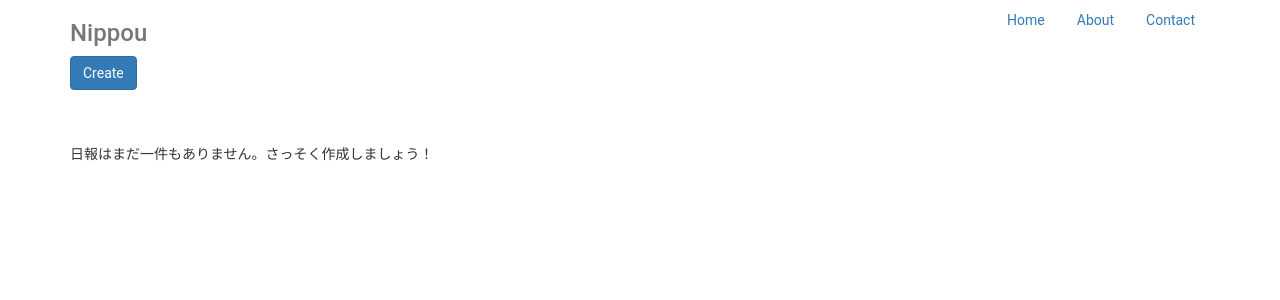
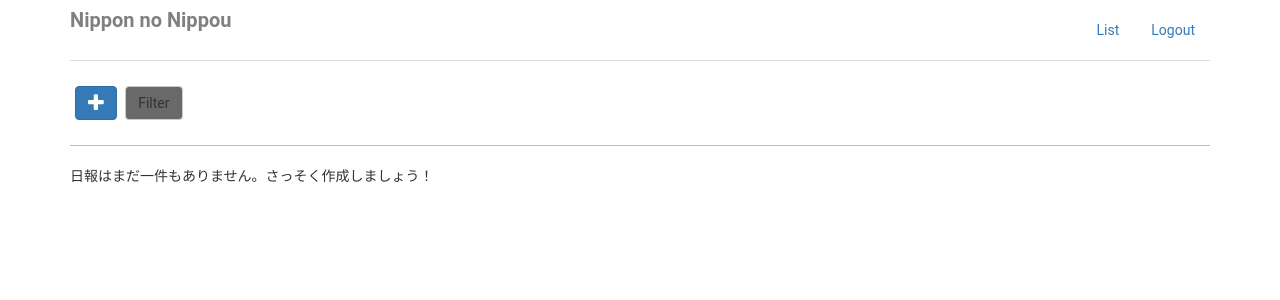
Before and after one commit to OwenReece/nippou, a Django app: page /nippou/document/ in a window 1280 px wide. Shown: the top 300 px of the page. Run offline with Django 3.2, Linux system fonts and the light colour scheme; the visitor is signed in with stand-in values (Sample User, id 1); data that the repository does not hold is empty; some libraries are stand-ins or nearby versions.

Commit message:
implements must feature

```diff
--- a/nippou/nippou_app/models.py
+++ b/nippou/nippou_app/models.py
@@ -5,7 +5,7 @@ from django.db import models
 # Create your models here.
 class Nippou(models.Model):
     title = models.CharField(max_length=200)
-    body = models.TextField()
+    body = models.TextField(blank=True)
     owner = models.CharField(max_length=200)
     created_at = models.DateTimeField(auto_now_add=True)
     updated_at = models.DateTimeField(auto_now=True)
--- a/nippou/nippou_app/static/nippou_app/css/index.css
+++ b/nippou/nippou_app/static/nippou_app/css/index.css
@@ -1,3 +1,47 @@
 body {
     font-family: "Roboto","Helvetica Neue",Helvetica,Arial,sans-serif;
 }
+
+.header {
+    margin-bottom:20px;
+    border-bottom: 1px solid gainsboro;
+    line-height:40px;
+}
+
+a.text-muted {
+    font-weight: bold;
+    color: gray;
+    text-decoration: none;
+    font-size:20px;
+}
+
+a.text-muted:hover {
+    color: #244363;
+}
+
+.func-button {
+    font-size: 20px;
+    margin:5px;
+}
+
+hr {
+    border-top: 1px solid burlywood;
+}
+
+.form-control{
+    border: 1px solid silver;
+}
+
+.nippou {
+    border-bottom: 1px solid silver;
+}
+
+.btn.btn-default {
+    background-color: dimgray;
+}
+
+.show-title {
+    font-size: 20px;
+    padding-left: 18px;
+    padding-right: 18px;
+}
--- /dev/null
+++ b/nippou/nippou_app/static/nippou_app/js/index.js
@@ -0,0 +1,4 @@
+$(function(){
+    //tooltip
+    $(".func-button").tooltip();
+})
--- a/nippou/nippou_app/templates/nippou_app/base.html
+++ b/nippou/nippou_app/templates/nippou_app/base.html
@@ -33,7 +33,7 @@
     </div> <!-- /container -->
 
     <!-- IE10 viewport hack for Surface/desktop Windows 8 bug -->
-    <script src="../../assets/js/ie10-viewport-bug-workaround.js"></script>
+    <script src="{% static 'nippou_app/js/index.js' %}"></script>
     {% block bodyscript %}{% endblock %}
 </body>
 </html>
--- /dev/null
+++ b/nippou/nippou_app/templates/nippou_app/includes/nav_editor.html
@@ -0,0 +1,14 @@
+{% block nav %}
+<div class="header clearfix">
+    <nav>
+        <ul class="nav nav-pills pull-right">
+            <li role="presentation"><a href="{% url 'nippou_app.views.view' %}">List</a></li>
+            {% if nippou and is_own %}
+                <li role="presentation"><a href="{% url 'nippou_app.views.delete' nippou.id %}" style="color:#d9534f;">Delete</a></li>
+            {% endif %}
+            <li role="presentation"><a href="{% url 'nippou_app.views.logout' %}">Logout</a></li>
+        </ul>
+    </nav>
+    <a href="/nippou/" class="text-muted">Nippon no Nippou</a>
+</div>
+{% endblock %}
--- a/nippou/nippou_app/templates/nippou_app/includes/nav_index.html
+++ b/nippou/nippou_app/templates/nippou_app/includes/nav_index.html
@@ -7,6 +7,5 @@
             <li role="presentation"><a href="#">Contact</a></li>
         </ul>
     </nav>
-    <h3 class="text-muted">Nippou</h3>
 </div>
 {% endblock %}
--- /dev/null
+++ b/nippou/nippou_app/templates/nippou_app/view.html
@@ -0,0 +1,46 @@
+{% extends "nippou_app/base.html" %}
+
+{% block headerscript %}
+<script>
+    var LOGIN_USER = "{{ user.username }}";
+    $(function(){
+        $("#user-filter").click(function(){
+            $(".nippou").each(function(){
+                if($(this).data("owner") != LOGIN_USER){
+                    $(this).fadeToggle();
+                }
+            })
+        })
+    })
+</script>
+{% endblock %}
+
+{% block nav %}
+    {% include "nippou_app/includes/nav_editor.html" %}
+{% endblock %}
+
+{% block content %}
+    <form method="post" action="{% url 'nippou_app.views.view' %}">
+        <button class="btn btn-primary func-button" type="submit" title="create nippou" data-placement="right">
+            <i class="fa fa-plus"></i>
+        </button>
+        <button id="user-filter" class="btn btn-default" type="button">
+            Filter
+        </button>
+        {% csrf_token %}
+    </form>
+    <hr/>
+    {% if nippous %}
+        {% for n in nippous %}
+            <div class="nippou" data-owner="{{ n.owner }}">
+                <h3 ><a href="/nippou/document/{{ n.id }}/" target="_blank">{{ n.title }}</a></h3>
+                <span>{{ n.owner }} </span>&nbsp;&nbsp;&nbsp;<span>{{ n.created_at | date:"Y/m/d H:i:s" }}</span>
+            </div>
+        {% endfor %}
+    {% else %}
+        日報はまだ一件もありません。さっそく作成しましょう！
+    {% endif %}
+
+{% endblock %}
+
+{% block bodyscript %}{% endblock %}
--- a/nippou/nippou_app/templates/nippou_app/viewer.html
+++ /dev/null
@@ -1,30 +0,0 @@
-{% extends "nippou_app/base.html" %}
-
-{% block headerscript %}{% endblock %}
-
-{% block nav %}
-    {% include "nippou_app/includes/nav_index.html" %}
-{% endblock %}
-
-{% block content %}
-    <form method="post" action="{% url 'nippou_app.views.viewer' %}">
-        {% csrf_token %}
-        <button class="btn btn-primary" type="submit">Create</button>
-    </form>
-    <br/><br/>
-
-    {% if nippous %}
-        {% for n in nippous %}
-            <h2>
-                <a href="/nippou/document/{{ n.id }}/">
-                    {{ n.title }}
-                </a>
-            </h2>
-        {% endfor %}
-    {% else %}
-        日報はまだ一件もありません。さっそく作成しましょう！
-    {% endif %}
-
-{% endblock %}
-
-{% block bodyscript %}{% endblock %}
--- a/nippou/nippou_app/urls.py
+++ b/nippou/nippou_app/urls.py
@@ -3,8 +3,10 @@ from . import views
 
 urlpatterns = [
     url(r"^$", views.index, name="index"),
-    url(r"^document/(?P<nippou_id>[0-9]+)/", views.editor, name="edit"),
-    url(r"^document/", views.viewer, name="view"),
+    url(r"^document/(?P<nippou_id>[0-9]+)/edit", views.edit, name="edit"),
+    url(r"^document/(?P<nippou_id>[0-9]+)/delete", views.delete, name="delete"),
+    url(r"^document/(?P<nippou_id>[0-9]+)/", views.detail, name="detail"),
+    url(r"^document/", views.view, name="view"),
     url('^registration/login', views.login, name="login"),
     url('^registration/logout', views.logout, name="logout"),
 ]
--- a/nippou/nippou_app/views.py
+++ b/nippou/nippou_app/views.py
@@ -4,6 +4,7 @@ from django.shortcuts import render, redirect
 from django.contrib.auth.models import User
 import django.contrib.auth as auth
 from django.contrib.auth.decorators import login_required
+from django.forms import ModelForm
 from . import models
 
 
@@ -60,18 +61,56 @@ def logout(request):
     return index(request)
 
 @login_required()
-def viewer(request):
+def view(request):
     if request.method == "GET":
-        nippous = models.Nippou.objects.all()
-        return render(request, "nippou_app/viewer.html", {"nippous": nippous})
+        nippous = models.Nippou.objects.all().order_by("-created_at")
+        return render(request, "nippou_app/view.html", {"nippous": nippous})
     else:
         today = datetime.now().strftime("%Y/%m/%d")
         username = request.user.username
         n = models.Nippou(title=today, body="", owner=username)
         n.save()
-        return redirect("/nippou/document/{0}/".format(n.id))
+        return redirect("/nippou/document/{0}/edit".format(n.id))
+
 
 @login_required()
-def editor(request, nippou_id):
+def detail(request, nippou_id):
     nippou = models.Nippou.objects.get(pk=nippou_id)
-    return render(request, "nippou_app/editor.html", {"nippou": nippou})
+    is_own = (nippou.owner == request.user.username)
+    return render(request, "nippou_app/detail.html", {"nippou": nippou, "is_own": is_own})
+
+
+@login_required()
+def edit(request, nippou_id):
+    nippou = models.Nippou.objects.get(pk=nippou_id)
+    is_own = (nippou.owner == request.user.username)
+    show_nippou = lambda r, m="":  render(r, "nippou_app/edit.html", {"nippou": nippou, "is_own": is_own, "message": m})
+
+    if not is_own:
+        return redirect("/nippou/document/{0}/".format(nippou.id))
+
+    if request.method == "GET":
+        return show_nippou(request)
+    elif request.method == "POST":
+        class NippouForm(ModelForm):
+            class Meta:
+                model = models.Nippou
+                fields = ["title", "body"]
+
+        f = NippouForm(request.POST, instance=nippou)
+        if f.is_valid():
+            f.save()
+            return redirect("/nippou/document/{0}/".format(nippou.id))
+        else:
+            return show_nippou(request, "入力内容に誤りがあります")
+
+@login_required()
+def delete(request, nippou_id):
+    nippou = models.Nippou.objects.get(pk=nippou_id)
+    is_own = (nippou.owner == request.user.username)
+
+    if not is_own:
+        return redirect("/nippou/document/{0}/".format(nippou.id))
+
+    nippou.delete()
+    return redirect("/nippou/document/")
```
Also changed, not shown: nippou/nippou_app/templates/nippou_app/detail.html (added, +31 -0 lines), nippou/nippou_app/templates/nippou_app/edit.html (added, +48 -0 lines), nippou/nippou_app/templates/nippou_app/editor.html (deleted, +0 -19 lines).
